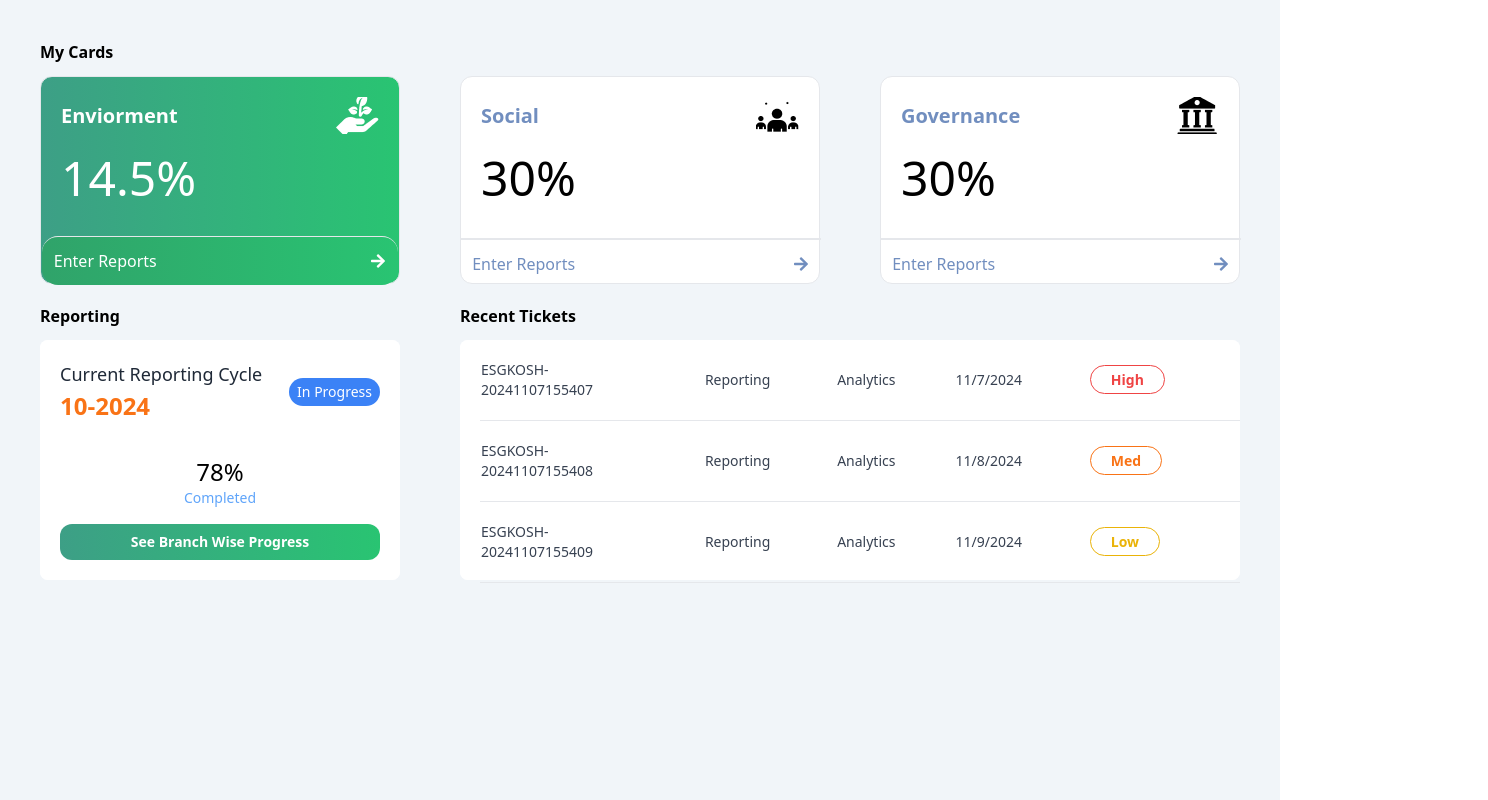
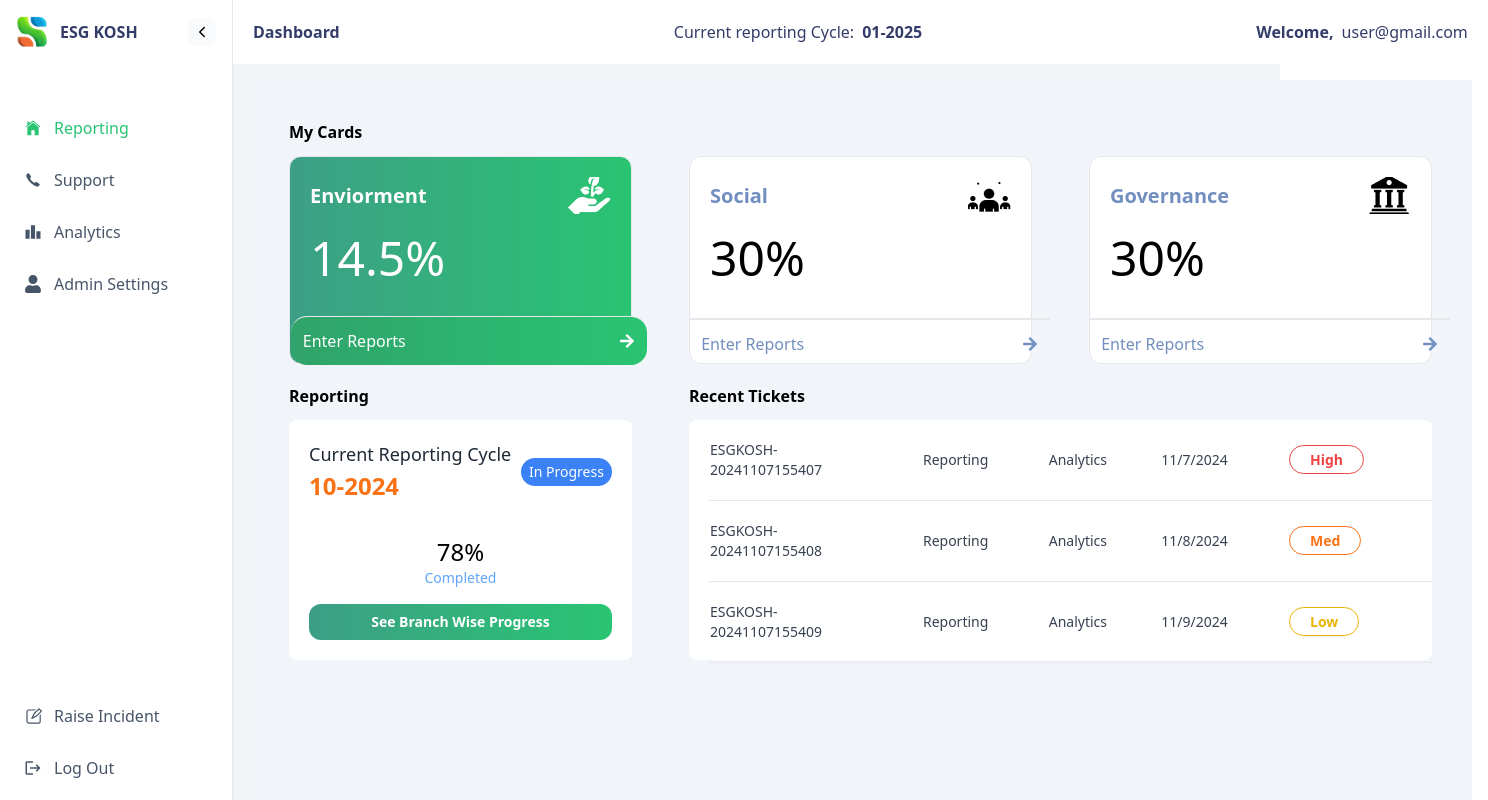
Before and after one commit to Deep13/ESGKoshOrg, a React (Vite) app: page / in a window 1280 px wide. Shown: the whole page, 1488 px wide, since content can reach past the window. Built offline with nearby package versions, Linux system fonts and the light colour scheme.

Commit message:
layout added

```diff
--- a/src/App.jsx
+++ b/src/App.jsx
@@ -5,17 +5,22 @@ import Dashboard from './pages/Dashboard'
 import Support from './pages/Support'
 import BranchWise from './pages/BranchWise'
 import Admin from './pages/Admin'
+import Layout from './Layout' // Import Layout Component
 
 function App() {
-
   return (
     <>
       <Routes>
-        <Route path='/login' element={<Login/>}/>
-        <Route path='/' element={<Dashboard/>}/>
-        <Route path='/support' element={<Support/>}/>
-        <Route path='/branchwise' element={<BranchWise/>}/>
-        <Route path='/admin' element={<Admin/>}/>
+        {/* Login Route without Layout */}
+        <Route path='/login' element={<Login />} />
+
+        {/* All other routes wrapped with Layout */}
+        <Route element={<Layout />}>
+          <Route path='/' element={<Dashboard />} />
+          <Route path='/support' element={<Support />} />
+          <Route path='/branchwise' element={<BranchWise />} />
+          <Route path='/admin' element={<Admin />} />
+        </Route>
       </Routes>
     </>
   )
--- /dev/null
+++ b/src/Layout.jsx
@@ -0,0 +1,25 @@
+import { Outlet } from "react-router-dom";
+import Sidebar from "./components/Sidebar";
+import Header from "./components/Header";
+
+const Layout = () => {
+  return (
+    <div className="flex h-screen bg-gray-100">
+      {/* Sidebar */}
+      <Sidebar />
+
+      {/* Main Content Area */}
+      <div className="flex flex-col flex-1">
+        {/* Header */}
+        <Header />
+
+        {/* Page Content */}
+        <main className="flex-1 p-4 overflow-auto">
+          <Outlet />
+        </main>
+      </div>
+    </div>
+  );
+};
+
+export default Layout;
--- /dev/null
+++ b/src/components/Header.jsx
@@ -0,0 +1,38 @@
+import { useSidebar } from "../context/SidebarContext"
+
+const Header = () => {
+    const {page} = useSidebar()
+
+    const values={
+        "admin":"Admin Settings",
+        "home":"Dashboard",
+        "support":"Support",
+        "analytics":"Branch Wise Progress"
+    }
+  return (
+    <div className='w-full h-16 bg-white text-[#343C6A] flex items-center justify-between px-5'>
+        <div className=" font-bold ">
+            {values[page]}
+        </div>
+        <div className="flex gap-2">
+            <div>
+                Current reporting Cycle:
+            </div>
+
+            <div className="font-semibold">
+                01-2025
+            </div>
+        </div>
+        <div className="flex gap-2">
+            <div className="font-semibold">
+                Welcome,
+            </div>
+            <div>
+                user@gmail.com
+            </div>
+        </div>
+    </div>
+  )
+}
+
+export default Header
--- /dev/null
+++ b/src/components/Sidebar.jsx
@@ -0,0 +1,123 @@
+import logo from '../assets/logo.png';
+import { IoIosArrowForward, IoIosArrowBack, IoIosHome, IoIosCall } from 'react-icons/io';
+import { RxPencil2 } from "react-icons/rx";
+import { MdLeaderboard, MdLogout } from 'react-icons/md';
+import { FaUser } from 'react-icons/fa';
+import { useSidebar } from '../context/SidebarContext';
+import { useNavigate } from 'react-router-dom';
+
+export default function Sidebar() {
+  const { expanded, setExpanded, setPage, page } = useSidebar(); // Use the hook
+  const navigate = useNavigate();
+
+  const handleClick = (value) => {
+    if(value!="logout")setPage(value);
+
+    if (value === "home") {
+      navigate('/');
+    } else if (value === "support") {
+      navigate('/support');
+    } else if (value === "analytics") {
+      navigate('/branchwise');
+    } else if (value === "admin") {
+      navigate('/admin');
+    } else if (value==="logout") {
+      setPage("home")
+      navigate('/login')
+    }
+  };
+
+  return (
+    <aside className="h-screen">
+      <nav className="h-full flex flex-col bg-white border-r shadow-sm">
+        {/* Logo and Collapse Button */}
+        <div className="p-4 pb-2 flex justify-center items-center">
+          <img
+            src={logo}
+            className={`overflow-hidden transition-all ${
+              expanded ? 'w-10' : 'w-10'
+            }`}
+            alt="Logo"
+          />
+          <div
+            className={`flex justify-between items-center font-bold text-[1rem] text-[#343c6a]
+            overflow-hidden transition-all ${expanded ? 'w-40 ml-3' : 'w-0'}`}
+          >
+            <h4 className="font-semibold">ESG KOSH</h4>
+          </div>
+          <button
+            onClick={() => setExpanded((curr) => !curr)}
+            className="p-1.5 rounded-lg bg-gray-50 hover:bg-gray-100"
+          >
+            {expanded ? <IoIosArrowBack /> : <IoIosArrowForward />}
+          </button>
+        </div>
+
+        {/* Sidebar Content */}
+        <div className="flex flex-col flex-1">
+          {/* Main Menu Items */}
+          <ul className="px-3 mt-10 text-slate-600 flex-1">
+            <li
+              onClick={() => handleClick("home")}
+              className={`flex items-center py-2 px-3 my-3 font-medium rounded-md cursor-pointer hover:bg-indigo-50 ${page === "home" ? "text-[#29C472]" : ""} ${
+                expanded ? "justify-start" : "justify-center"
+              }`}
+            >
+              <IoIosHome className="text-lg" />
+              {expanded && <span className="ml-3">Reporting</span>}
+            </li>
+            <li
+              onClick={() => handleClick("support")}
+              className={`flex items-center py-2 px-3 my-3 font-medium rounded-md cursor-pointer hover:bg-indigo-50 ${page === "support" ? "text-[#29C472]" : ""} ${
+                expanded ? "justify-start" : "justify-center"
+              }`}
+            >
+              <IoIosCall className="text-lg" />
+              {expanded && <span className="ml-3">Support</span>}
+            </li>
+            <li
+              onClick={() => handleClick("analytics")}
+              className={`flex items-center py-2 px-3 my-3 font-medium rounded-md cursor-pointer hover:bg-indigo-50 ${page === "analytics" ? "text-[#29C472]" : ""} ${
+                expanded ? "justify-start" : "justify-center"
+              }`}
+            >
+              <MdLeaderboard className="text-lg" />
+              {expanded && <span className="ml-3">Analytics</span>}
+            </li>
+            <li
+              onClick={() => handleClick("admin")}
+              className={`flex items-center py-2 px-3 my-1 font-medium rounded-md cursor-pointer hover:bg-indigo-50 ${page === "admin" ? "text-[#29C472]" : ""} ${
+                expanded ? "justify-start" : "justify-center"
+              }`}
+            >
+              <FaUser className="text-lg" />
+              {expanded && <span className="ml-3">Admin Settings</span>}
+            </li>
+          </ul>
+
+          {/* Footer Menu Items */}
+          <ul className="px-3 text-slate-600">
+            <li
+              onClick={() => handleClick("issue")}
+              className={`flex items-center py-2 px-3 my-3 font-medium rounded-md cursor-pointer hover:bg-indigo-50 ${page=="issue"?"text-[#29C472]":""} ${
+                expanded ? "justify-start" : "justify-center"
+              }`}
+            >
+              <RxPencil2 className="text-lg" />
+              {expanded && <span className="ml-3">Raise Incident</span>}
+            </li>
+            <li
+              onClick={() => handleClick("logout")}
+              className={`flex items-center py-2 px-3 my-3 font-medium rounded-md cursor-pointer hover:bg-indigo-50 ${
+                expanded ? "justify-start" : "justify-center"
+              }`}
+            >
+              <MdLogout className="text-lg" />
+              {expanded && <span className="ml-3">Log Out</span>}
+            </li>
+          </ul>
+        </div>
+      </nav>
+    </aside>
+  );
+}
--- /dev/null
+++ b/src/context/SidebarContext.jsx
@@ -0,0 +1,18 @@
+// SidebarContext.js
+import { createContext, useState, useContext } from 'react';
+
+// Create the SidebarContext
+const SidebarContext = createContext();
+
+export const SidebarProvider = ({ children }) => {
+  const [expanded, setExpanded] = useState(true);
+  const [page,setPage] =useState("home");
+
+  return (
+    <SidebarContext.Provider value={{ expanded, setExpanded,page,setPage }}>
+      {children}
+    </SidebarContext.Provider>
+  );
+};
+
+export const useSidebar = () => useContext(SidebarContext);
--- a/src/main.jsx
+++ b/src/main.jsx
@@ -3,11 +3,14 @@ import { createRoot } from 'react-dom/client'
 import './index.css'
 import App from './App.jsx'
 import { BrowserRouter } from 'react-router-dom'
+import { SidebarProvider } from './context/SidebarContext.jsx'
 
 createRoot(document.getElementById('root')).render(
   <StrictMode>
-    <BrowserRouter>
-      <App />
-    </BrowserRouter>
+    <SidebarProvider>
+      <BrowserRouter>
+        <App />
+      </BrowserRouter>
+    </SidebarProvider>
   </StrictMode>,
 )
```
